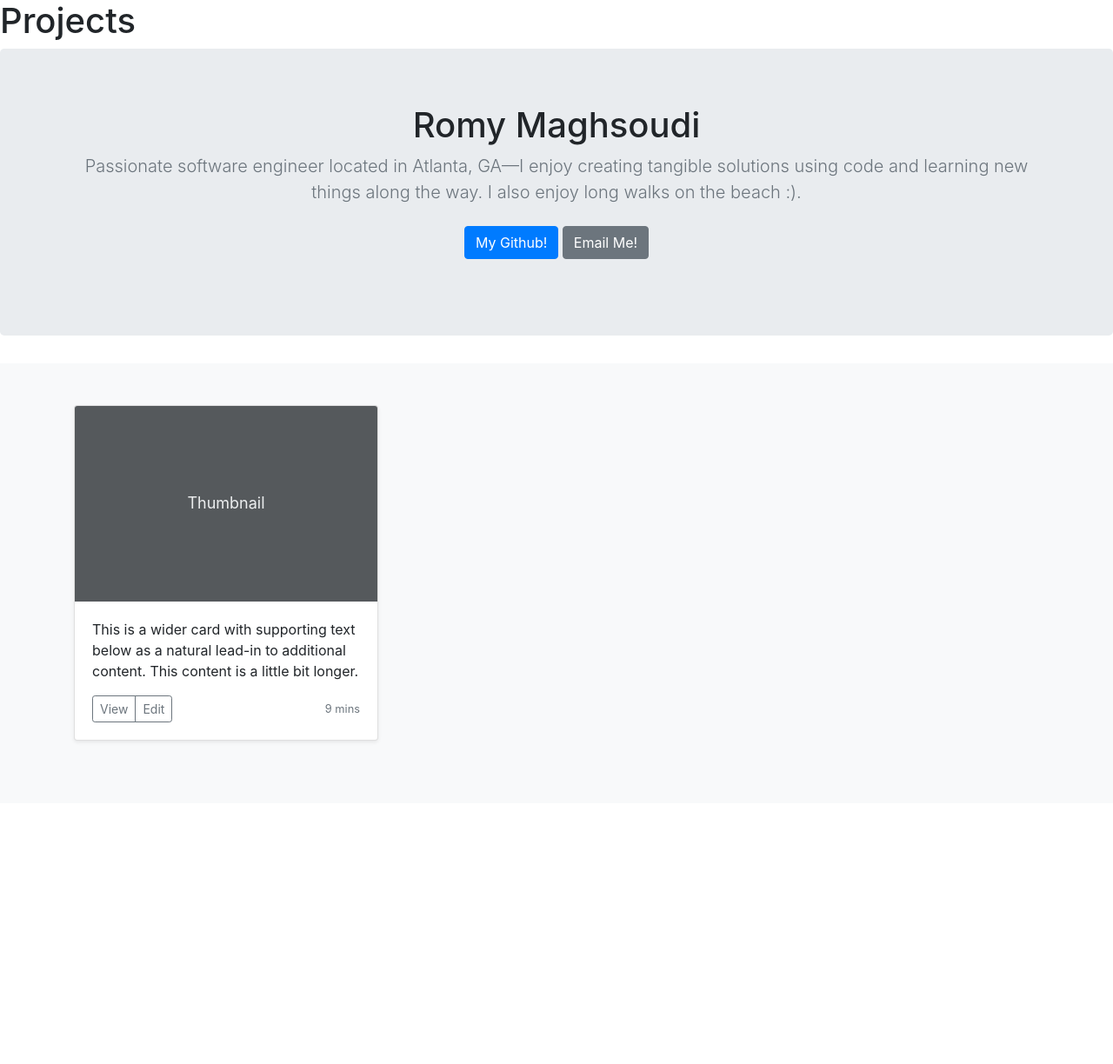
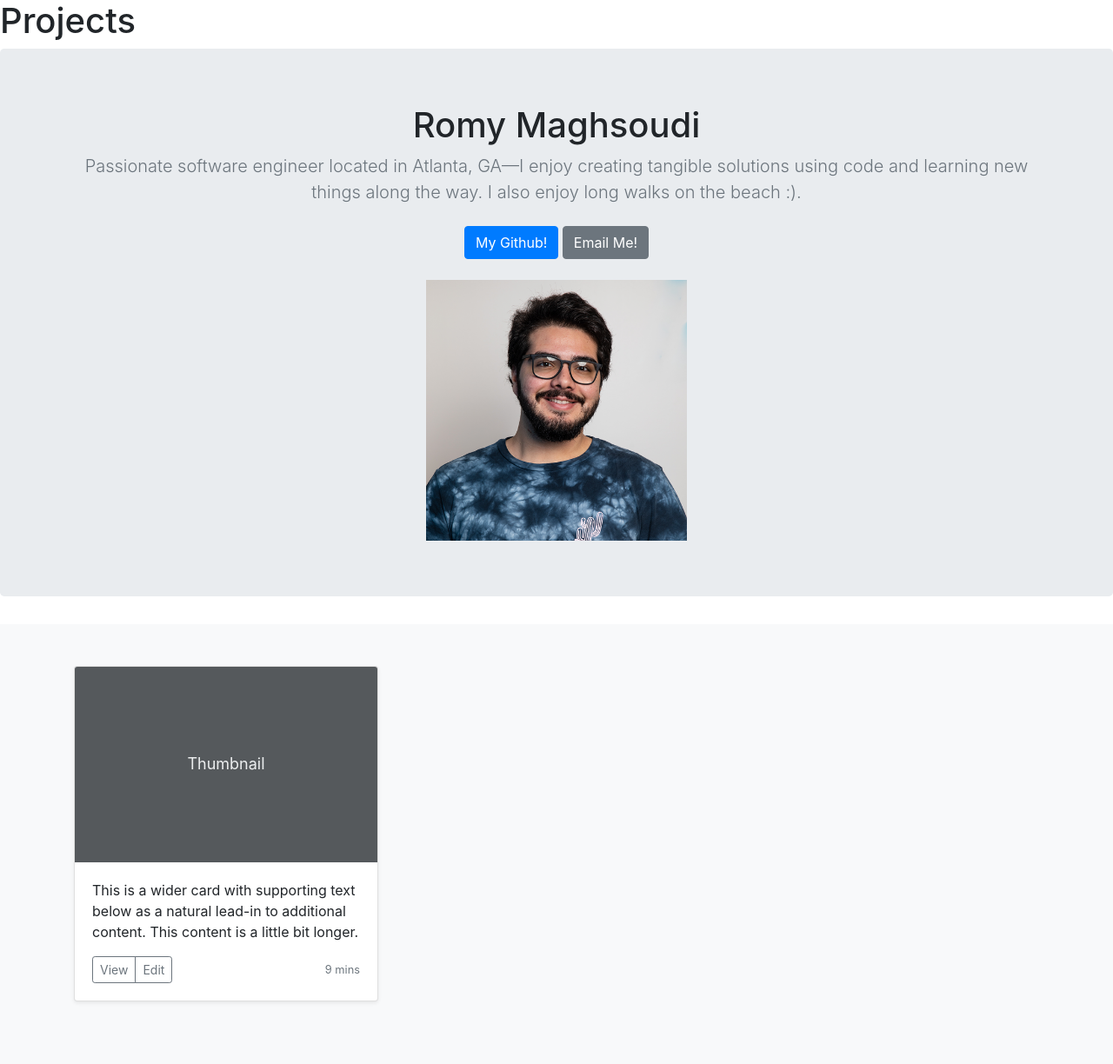
Before and after one commit to rmaghsoudi/djangoPortfolio, a Django app: page / in a window 1280 px wide. Shown: the whole page at 87% size. Before the commit the page ends 855 px from the top, so only its background shows below. Run offline with Django 3.2, Linux system fonts and the light colour scheme; data that the repository does not hold is empty; some libraries are stand-ins or nearby versions.

Commit message:
added profile image

```diff
--- a/projects/templates/projects/home.html
+++ b/projects/templates/projects/home.html
@@ -4,6 +4,7 @@
 
 <!DOCTYPE html>
 <html lang="en">
+  {% load static %}
   <head>
     <meta charset="utf-8" />
     <meta
@@ -95,6 +96,7 @@
             <a href="https://github.com/rmaghsoudi" class="btn btn-primary my-2">My Github!</a>
             <a href="mailto:romy.mag9@gmail.com" class="btn btn-secondary my-2">Email Me!</a>
           </p>
+          <img src="{% static 'romy.png' %}" height=300></img>
         </div>
       </section>
 
```
